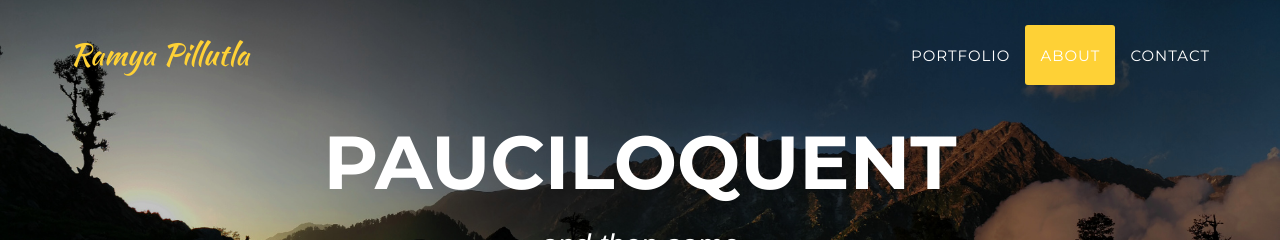
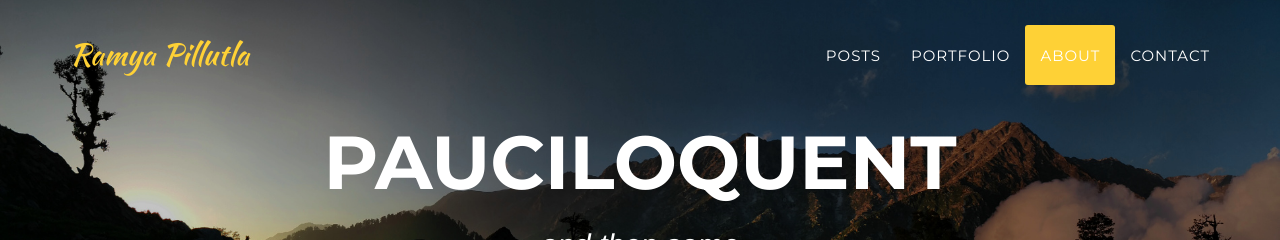
Before and after one commit to swamygurugari/rpillutla.github.io, a Jekyll site: the page built from index.html, in a window 1280 px wide. Shown: the top 240 px of the page. Built offline with Jekyll 4.4.1, drawn with Linux system fonts in a browser that asks for light colours; some web fonts are replaced.

Commit message:
trying to add posts page

```diff
--- a/_includes/header.html
+++ b/_includes/header.html
@@ -18,9 +18,9 @@
                     <li class="hidden">
                         <a href="#page-top"></a>
                     </li>
-                    <!--li>
-                        <a class="page-scroll" href="#services">Services</a>
-                    </li-->
+                    <li>
+                        <a href="{{ site.url }}/posts">Posts</a>
+                    </li>
                     <li>
                         <a class="page-scroll" href="#portfolio">Portfolio</a>
                     </li>
```
